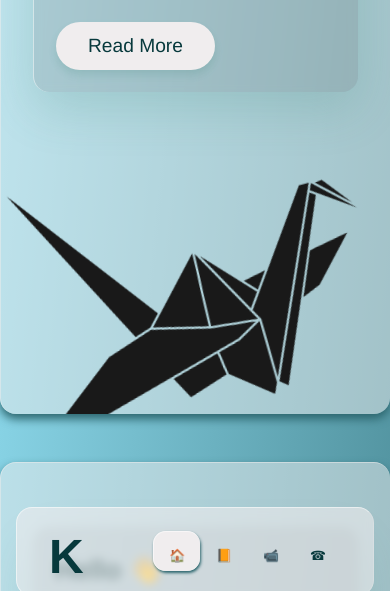
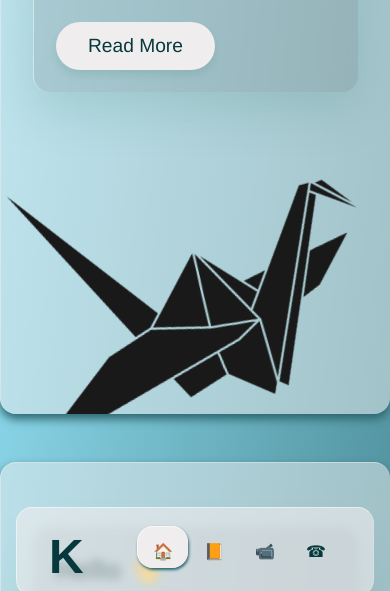
Before and after one commit to KorigamiK/korigamik, a website built with Vite: page index.html in a window 390 px wide. Shown: the part 238-829 px from the top of the page. Built offline with nearby package versions, Linux system fonts and the light colour scheme.

Commit message:
small fix

```diff
--- a/src/styles/smaller.css
+++ b/src/styles/smaller.css
@@ -82,7 +82,7 @@
     width: 70px;
   }
   header > ul > li {
-    margin: 8px 0 0 0;
-    font-size: 0.8em;
+    margin: 0px 0 0 0;
+    font-size: 1em;
   }
 }
```
